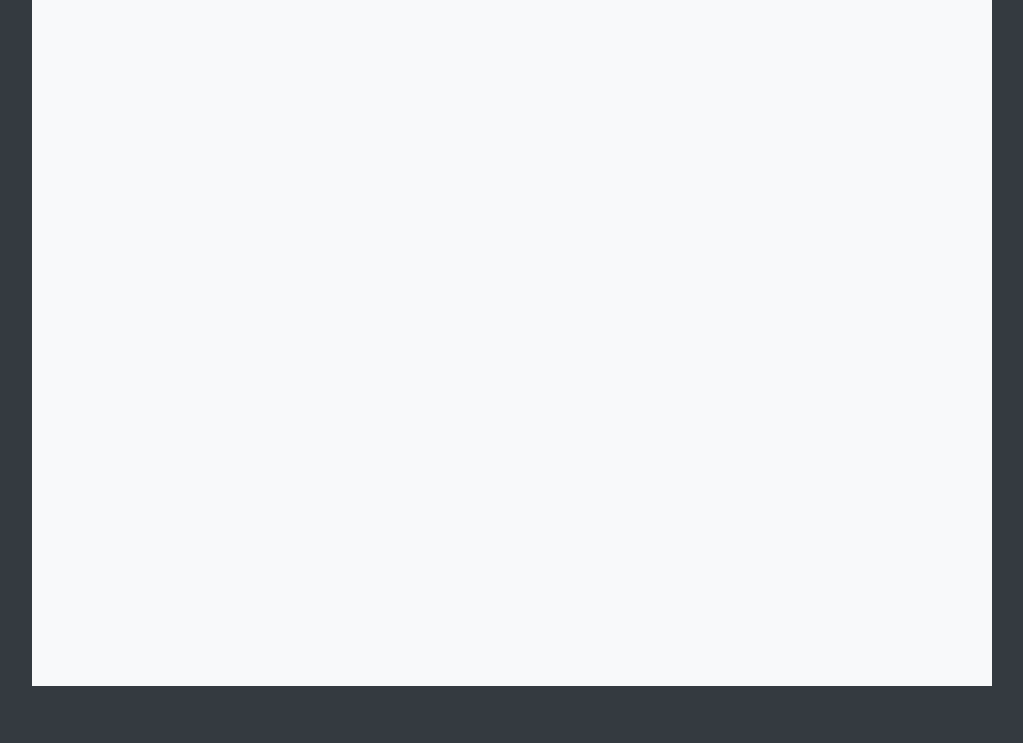
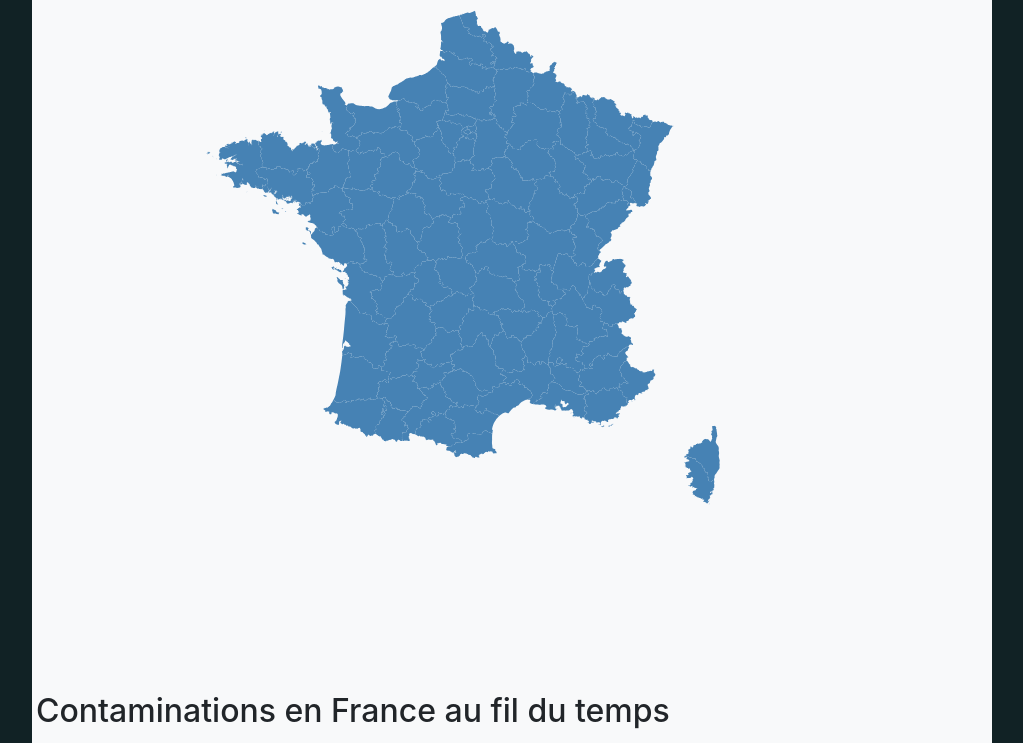
Before and after one commit to OlivierFrancois/2020-Projet_Visualisation, a plain HTML site: page index.html in a window 1280 px wide. Shown: the part 114-857 px from the top of the page, without its empty margins (128-1151 px from the left). Before the commit the page ends 800 px from the top, so only its background shows below. Drawn offline with nearby package versions, Linux system fonts and the light colour scheme.

Commit message:
Affichage d'une carte de la france

```diff
--- a/app.js
+++ b/app.js
@@ -1,3 +1,54 @@
+async function loadData(path) {
+    return new Promise( (resolve, reject) => {
+        fetch(path)
+        .then(response => response.json())
+        .then((response) => {
+            console.log(response);
+            resolve(response);
+        })
+    });
+}
+
 window.onload = async function () {
-    console.log('hello world');
+    /*const path = {
+        allData: 'https://api.covid19api.com/summary'
+    }
+
+    const globalData = await loadData(path.allData);
+
+    //let data = [globalData.casConfirmes, globalData.deces, globalData.gueris];
+
+    */
+
+    // Définition du Canvas
+    let width = 700;
+    let height = 700;
+    let canvas = d3.select('#container-global-data')
+        .append('svg')
+        .attr('width', width)
+        .attr('height', height);
+
+    // Chargement de la map geojson
+    let map = await d3.json('france.geojson');
+    console.log(map);
+
+    // Association des données de la map à des éléments "g" du DOM
+    let group = canvas.selectAll('g')
+        .data(map.features)
+        .enter()
+        .append('g')
+
+    // Mode de projection
+    let projection = d3.geoMercator()
+        .scale(2000)
+        .rotate([0, 0])
+        .center([0, 0])
+        .translate([width / 2, height * 3]);
+
+    // Application de la projection et dessin
+    let path = d3.geoPath().projection(projection);
+    let areas = group.append('path')
+        .attr('d', path)
+        .attr('class', 'area')
+        .attr('fill', 'steelblue')
 }
--- a/index.html
+++ b/index.html
@@ -9,10 +9,23 @@
     <link rel="stylesheet" href="style.css">
 </head>
 <body>
-    <main class="w-75 mx-auto bg-light">
+    <main class="w-75 mx-auto bg-light p-1">
 
         <h1 class="ml-5">Visualisation de données</h1>
 
+
+        <h2>Aperçu général</h2>
+
+        <!-- Global Data -->
+        <div id="container-global-data">
+            <!-- Carte des contaminations -->
+
+
+        </div>
+
+
+        <h2>Contaminations en France au fil du temps</h2>
+        <!-- cf carte "cases timeline" https://www.worldometers.info/coronavirus/worldwide-graphs/ -->
     </main>
 
     <script type="text/javascript" src="https://d3js.org/d3.v5.min.js"></script>
--- a/style.css
+++ b/style.css
@@ -1,5 +1,5 @@
 body {
-    background-color: #343a40;
+    background-color: #112225;
 }
 
 main {
```
Also changed, not shown: france.geojson (added).
